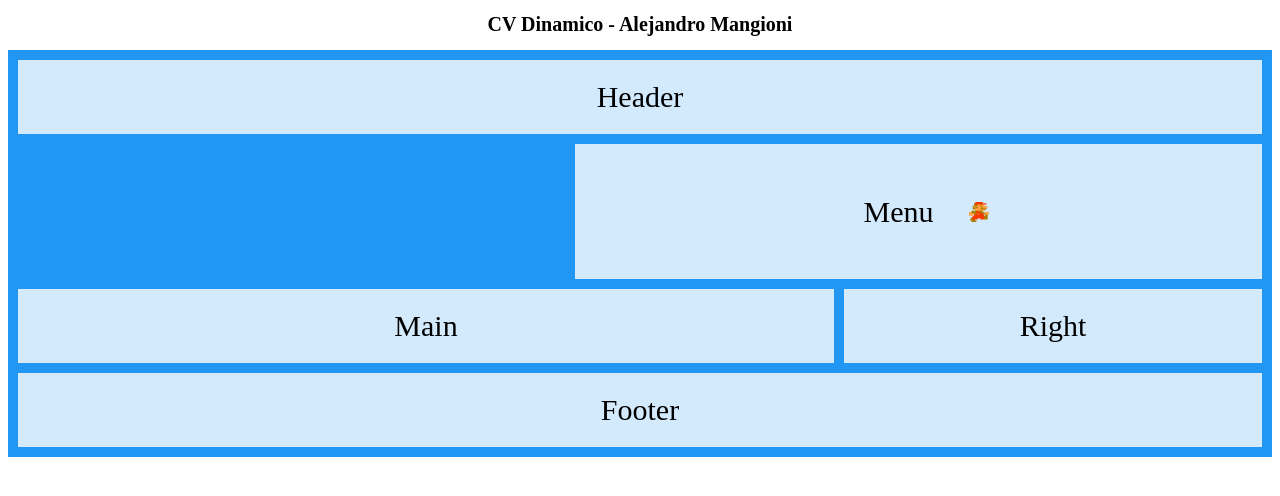
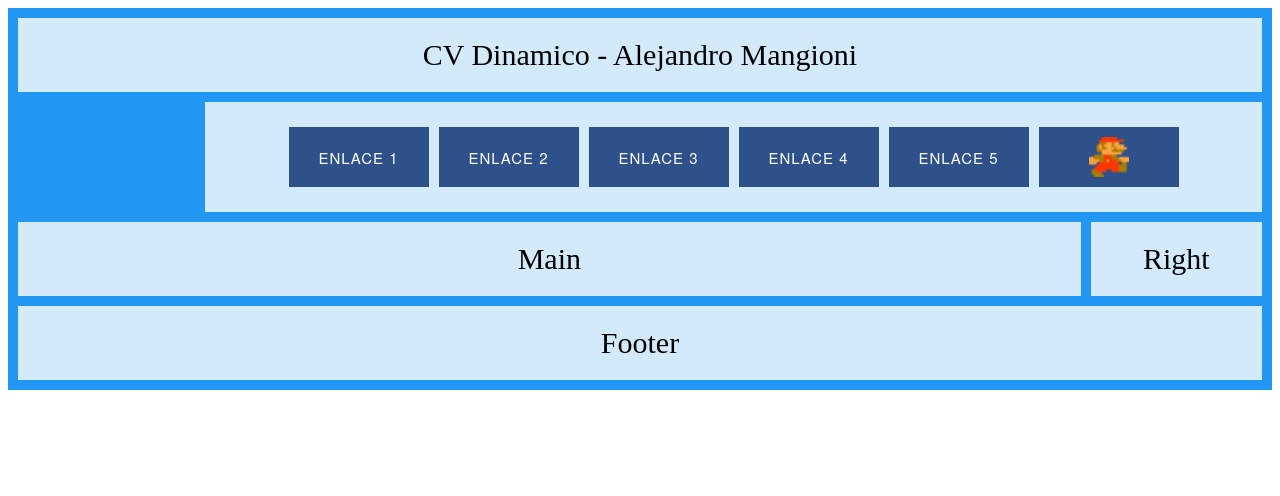
Before and after one commit to alemangioni/codoacodo, a plain HTML site: page Index.html in a window 1280 px wide. Drawn offline with Linux system fonts and the light colour scheme.

Commit message:
Agregue menu dinamico en flexbox

```diff
--- a/Index.html
+++ b/Index.html
@@ -4,17 +4,26 @@
         <meta charset="UTF-8">
         <meta name="viewport" content="width=device-width, initial-scale=8">
         <title>Colores</title>
-        <link rel="stylesheet" href="estilo.css">
+        <link rel="stylesheet" href="estilos.css">
     </head>
     <body>
-        <h1>CV Dinamico - Alejandro Mangioni</h1>
         <div class="grid-container">
-            <div class="item1">Header</div>
+            <div class="item1">CV Dinamico - Alejandro Mangioni</div>
             <div class="item2">
-                <div class="flex-container" style="display:flex; justify-content: center">
-                    <div>Menu</div>
-                    <div id="mario"></div>
-                </div>
+                <nav class="flex-container horizontal">
+                    <div><a href="#">Enlace 1</a></div>
+                    <div class="submenu"><a href="#">Enlace 2</a>
+                        <div class="flex-container vertical">
+                            <div><a href="#">Enlace 2.1</a></div>
+                            <div><a href="#">Enlace 2.2</a></div>
+                            <div><a href="#">Enlace 2.3</a></div>
+                        </div>
+                    </div>
+                    <div><a href="#">Enlace 3</a></div>
+                    <div><a href="#">Enlace 4</a></div>
+                    <div><a href="#">Enlace 5</a></div>
+                    <div id="excepcion"><a href="#" id="mario"></a></div>
+                </nav>
             </div>
             <div class="item3">Main</div>
             <div class="item4">Right</div>
--- a/estilo.css
+++ /dev/null
@@ -1,107 +0,0 @@
-html {
-  font-size: 62.5%; /* 62.5% es igual a 10px, 1 rem es igual a 10px */
-  height: 100%;
-  margin: 0;
-}
-
-h1 {
-   text-align: center;
-}
-
-p {
-  color: #FFF
-}
-
-.item1 { grid-area: header; }
-.item2 { grid-area: menu; }
-.item3 { grid-area: main; }
-.item4 { grid-area: right; }
-.item5 { grid-area: footer; }
-
-.grid-container {
-  display: grid;
-  grid-gap: 1rem;
-  background-color: #2196F3;
-  padding: 1rem;
-}
-
- /* Mobile */
- .grid-container {
-  grid-template-areas:
-  'header'
-  'menu'
-  'main'
-  'right'
-  'footer';
- }
-
-@media only screen and (min-width: 600px) {
-  /* For tablets: */
-  .grid-container {
-    grid-template-areas:
-    'header header header header header header'
-    'menu main main main right right'
-    'menu footer footer footer footer footer';
-   }
-}
-
-@media only screen and (min-width: 768px) {
-  /* For desktop: */
-  .grid-container {
-    grid-template-areas:
-    'header header header header header header'
-    '. . . menu menu menu'
-    'main main main main right right'
-    'footer footer footer footer footer footer';
-   }
-}
-
-.grid-container > div {
-  background-color: rgba(255, 255, 255, 0.8);
-  text-align: center;
-  padding: 2rem 0;
-  font-size: 3rem;
-}
-
-.flex-container {
-  display: flex;
-  justify-content: center;
-  align-items: baseline;
-}
-
-.flex-container > div {
-  width: 100px;
-  margin: 10px;
-  text-align: center;
-  line-height: 75px;
-  font-size: 30px;
-}
-
-#mario {
-    height: 2rem;
-    width: 2rem;
-    /*margin: 0.5rem 0.5rem 0.5rem 0.5rem;*/
-    background-position: center;
-    background-repeat: no-repeat;
-    background-size: cover;
-    position: relative;
-    animation-name: camina;
-    animation-duration: 2s;
-    animation-iteration-count: infinite;
-    animation-play-state: running;
-    transition-duration: 0.5s;
-}
-
-#mario:hover {
-    animation-name: none;
-    transform: translateY(-5px);
-    background-image: url(./img/marioSalta.png);
-}
-
-@keyframes camina {
-    0%   {background-image: url(./img/mario1.png);}
-    25%   {background-image: url(./img/mario2.png);}
-    50%   {background-image: url(./img/mario3.png);}
-    75%   {background-image: url(./img/mario2.png);}
-    100%   {background-image: url(./img/mario1.png);}
-}
--- /dev/null
+++ b/estilos.css
@@ -0,0 +1,4 @@
+@import './estilos/html.css';
+@import './estilos/grid.css';
+@import './estilos/flex.css';
+@import './estilos/mario.css';
--- /dev/null
+++ b/estilos/flex.css
@@ -0,0 +1,62 @@
+/* menu */
+.flex-container {
+  display: flex;
+  align-items: center;
+  flex-wrap: wrap;
+}
+
+.flex-container.horizontal {
+  flex-direction: row;
+  justify-content: center;
+}
+
+.flex-container.vertical {
+  flex-direction: column;
+}
+
+/* items del menu */
+.flex-container > div {
+  margin: 0.5rem 0.5rem 0.5rem 0.5rem;
+  padding: 1rem;
+  background-color: #2e518b;
+  text-align: center;
+  height: 4rem;
+}
+
+.flex-container > div {/*}:not(#excepcion) {*/
+  width: 12rem;
+}
+
+ /* enlaces del menu */
+ .flex-container > div a {
+  display: inline-block;
+  color:#fff;
+  text-decoration:none;
+  font-weight:400;
+  font-size:15px;
+  padding:10px;
+  font-family:"HelveticaNeue", "Helvetica Neue", Helvetica, Arial, sans-serif;
+  text-transform:uppercase;
+  letter-spacing:1px;
+ }
+
+ /* efecto al pasar el ratón por los items del menu */
+.flex-container > div:not(#excepcion):hover {
+  background:#5b78a7;
+}
+
+ /* menu desplegable */
+ .submenu > div {
+  display:none;
+  position:fixed;
+  background:#eee;
+  margin-left: -1rem;
+ }
+
+ .submenu > .flex-container > div {
+  margin: 0rem;
+ }
+ /* items del menu desplegable al pasar el ratón */
+ .submenu:hover > div {
+  display:block;
+ }
--- /dev/null
+++ b/estilos/grid.css
@@ -0,0 +1,50 @@
+.item1 { grid-area: header; }
+.item2 { grid-area: menu; }
+.item3 { grid-area: main; }
+.item4 { grid-area: right; }
+.item5 { grid-area: footer; }
+
+.grid-container {
+  display: grid;
+  grid-gap: 1rem;
+  background-color: #2196F3;
+  padding: 1rem;
+}
+
+.grid-container > div {
+  background-color: rgba(255, 255, 255, 0.8);
+  text-align: center;
+  padding: 2rem 0rem;
+  font-size: 3rem;
+}
+
+ /* Mobile */
+ .grid-container {
+  grid-template-areas:
+  'header'
+  'menu'
+  'main'
+  'right'
+  'footer';
+ }
+
+@media only screen and (min-width: 600px) {
+  /* For tablets: */
+  .grid-container {
+    grid-template-areas:
+    'header header header header header header'
+    'menu main main main right right'
+    'menu footer footer footer footer footer';
+   }
+}
+
+@media only screen and (min-width: 768px) {
+  /* For desktop: */
+  .grid-container {
+    grid-template-areas:
+    'header header header header header header'
+    '. . . menu menu menu'
+    'main main main main right right'
+    'footer footer footer footer footer footer';
+   }
+}
--- /dev/null
+++ b/estilos/html.css
@@ -0,0 +1,13 @@
+html {
+  font-size: 62.5%; /* 62.5% es igual a 10px, 1 rem es igual a 10px */
+  height: 100%;
+  margin: 0;
+}
+
+h1 {
+   text-align: center;
+}
+
+p {
+  color: #FFF
+}
--- /dev/null
+++ b/estilos/mario.css
@@ -0,0 +1,27 @@
+#mario {
+    height: 2rem;
+    width: 2rem;
+    background-position: center;
+    background-repeat: no-repeat;
+    background-size: cover;
+    position: relative;
+    animation-name: camina;
+    animation-duration: 2s;
+    animation-iteration-count: infinite;
+    animation-play-state: running;
+    transition-duration: 0.5s;
+}
+
+#mario:hover {
+    animation-name: none;
+    transform: translateY(-5px);
+    background-image: url(../img/marioSalta.png);
+}
+
+@keyframes camina {
+    0%   {background-image: url(../img/mario1.png);}
+    25%   {background-image: url(../img/mario2.png);}
+    50%   {background-image: url(../img/mario3.png);}
+    75%   {background-image: url(../img/mario2.png);}
+    100%   {background-image: url(../img/mario1.png);}
+}
```
